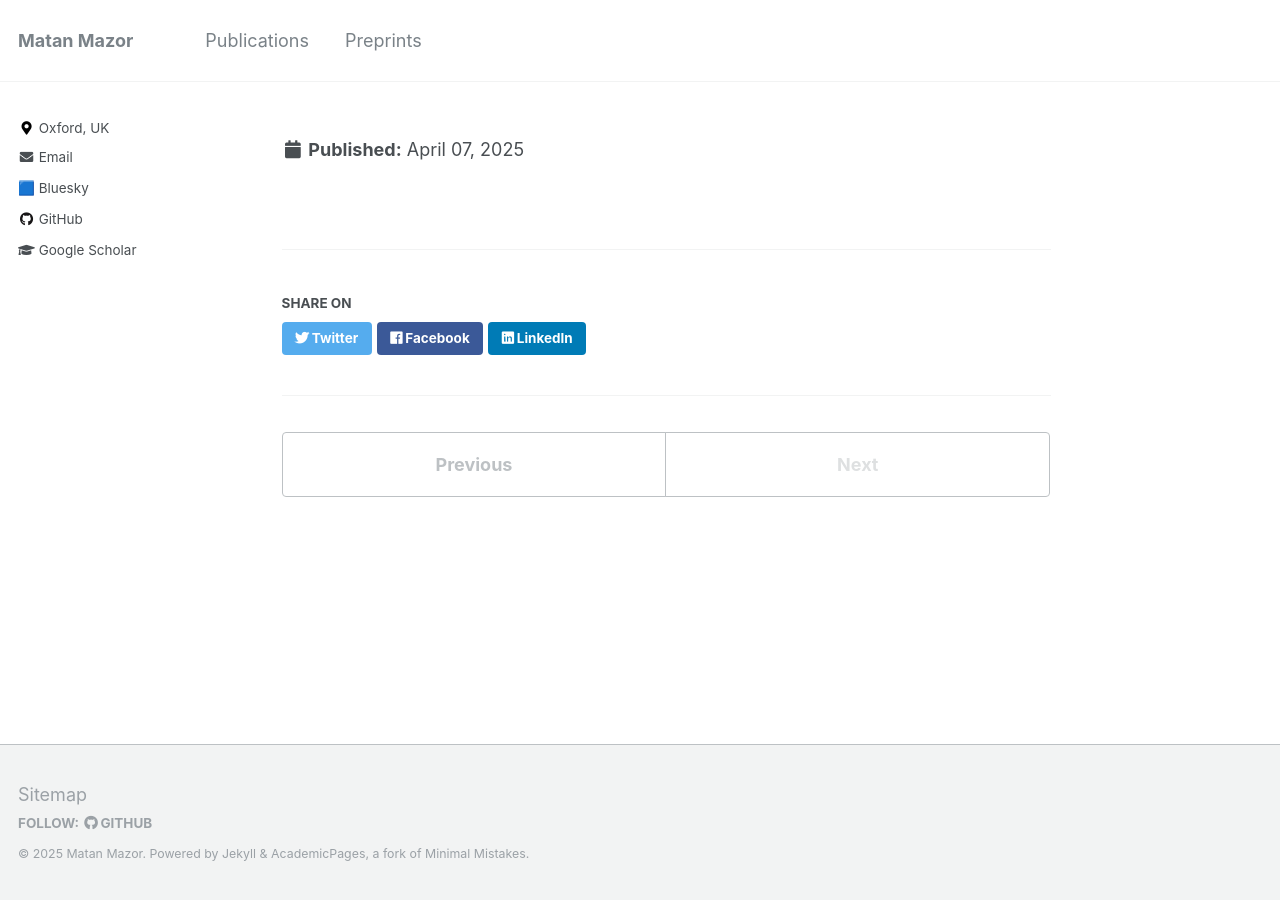
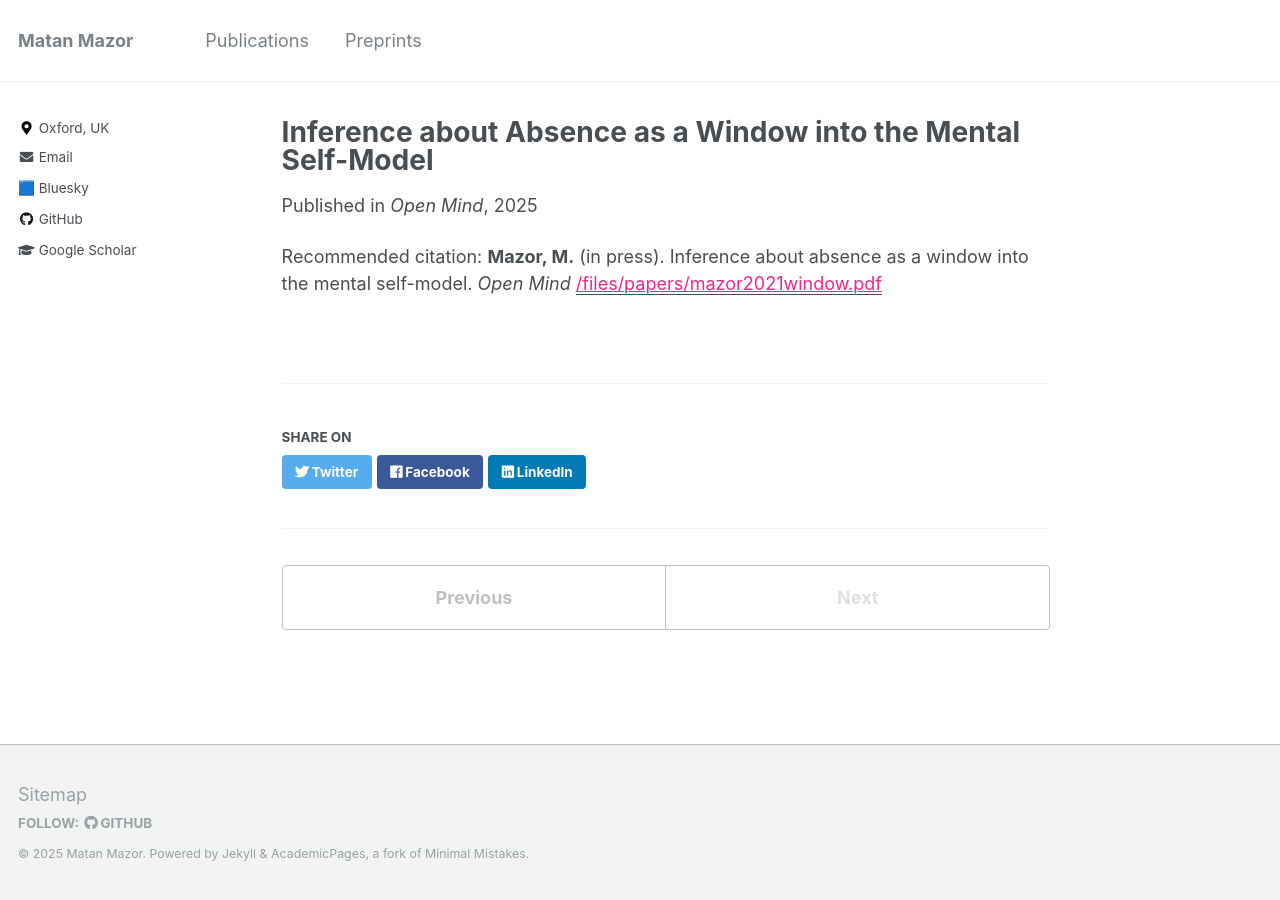
Before and after one commit to matanmazor/matanmazor.github.io, a Jekyll site: the page built from _publications/2025-03-21-window.md, in a window 1280 px wide. Built offline with Jekyll 4.4.1, drawn with Linux system fonts in a browser that asks for light colours.

Commit message:
Update 2025-03-21-window.md

```diff
--- a/_publications/2025-03-21-window.md
+++ b/_publications/2025-03-21-window.md
@@ -6,6 +6,6 @@ date: 2025-03-21
 venue: 'Open Mind'
 psyarxiv: 'https://psyarxiv.com/zgf6s/'
 paperurl: '/files/papers/mazor2021window.pdf'
-citation: '<b>Mazor, M.</b> (in press). Inference about absence as a window into the mental self-model. <i>Open Mind</i>''
+citation: '<b>Mazor, M.</b> (in press). Inference about absence as a window into the mental self-model. <i>Open Mind</i>'
 
 ---
```
